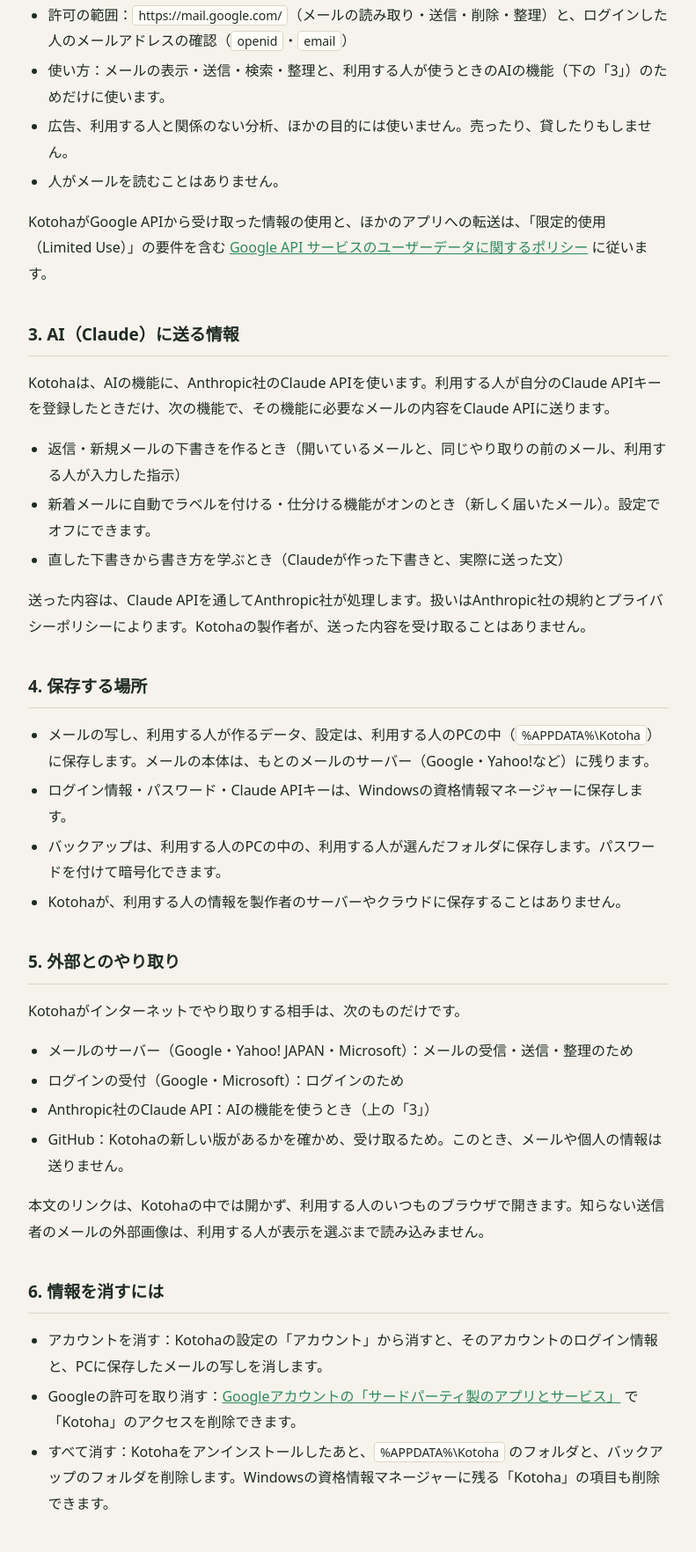
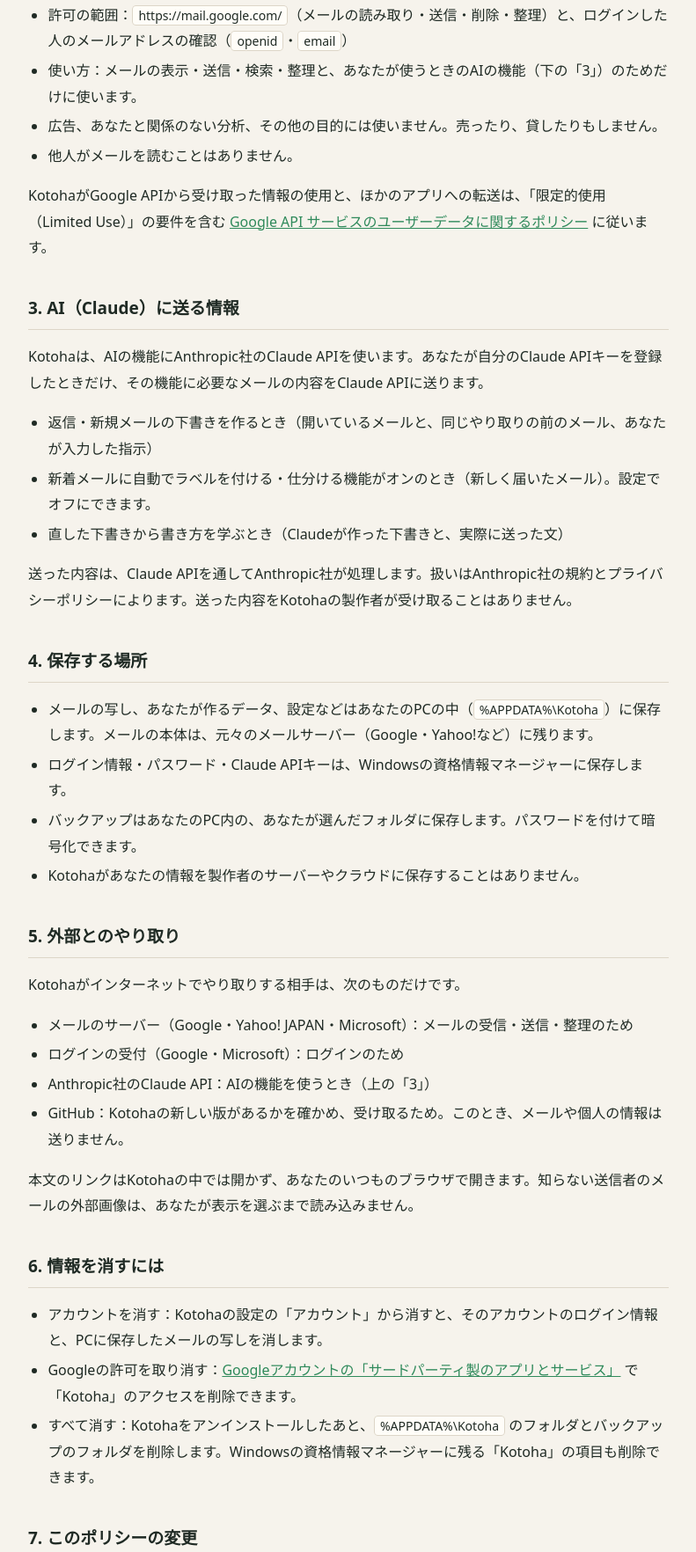
Before and after one commit to AKITO1014/kotoha-releases, a plain HTML site: page privacy.html in a window 1280 px wide. Shown: the part 1036-2800 px from the top of the page at 88% size, without its empty margins (244-1035 px from the left). Drawn offline with Linux system fonts and the light colour scheme.

Commit message:
Add files via upload

```diff
--- a/privacy.html
+++ b/privacy.html
@@ -34,9 +34,9 @@ footer{margin-top:48px;color:var(--mu);font-size:14px}
 <h1>プライバシーポリシー</h1>
 <p class="date">2026年11月23日 制定</p>
 
-<p>このページは、Windows用のメールアプリ「Kotoha（言の葉）」（以下「Kotoha」）が、利用する人のメールや情報をどのように扱うかを説明するものです。</p>
+<p>このページはWindows用のメールアプリ「Kotoha（言の葉）」（以下「Kotoha」）が、あなたのメールや情報をどのように扱うかを説明するものです。</p>
 
-<div class="note">Kotohaは、利用する人のPCの中だけで動くアプリです。Kotohaの製作者は、メールや個人の情報を集めるサーバーを用意していません。製作者が利用する人のメールや情報を受け取ることはありません。</div>
+<div class="note">Kotohaは、あなたのPCの中だけで動くアプリです。Kotohaの製作者は、メールや個人の情報を集めるサーバーを用意していません。製作者があなたのメールや情報を受け取ることはありません。</div>
 
 <h2>1. Kotohaが扱う情報</h2>
 <div class="wrap">
@@ -46,7 +46,7 @@ footer{margin-top:48px;color:var(--mu);font-size:14px}
 <tr><td>メールアカウントのアドレス</td><td>どのアカウントのメールかを見分け、送信者として表示するため</td></tr>
 <tr><td>ログイン情報（Google・Microsoftから受け取る鍵、Yahoo! JAPAN IDのパスワード）</td><td>メールのサーバーにつなぐため</td></tr>
 <tr><td>Claude APIキー</td><td>AIの機能を使うため</td></tr>
-<tr><td>利用する人が作るデータ（アドレス帳・署名・定型文・ラベル・振り分け・学習したルール・設定）</td><td>Kotohaの機能を使うため</td></tr>
+<tr><td>あなたが作るデータ（アドレス帳・署名・定型文・ラベル・振り分け・学習したルール・設定）</td><td>Kotohaの機能を使うため</td></tr>
 </table>
 </div>
 
@@ -54,27 +54,27 @@ footer{margin-top:48px;color:var(--mu);font-size:14px}
 <p>Gmailを使うとき、KotohaはGoogleの許可（OAuth）を受けて、次の範囲でメールにアクセスします。</p>
 <ul>
 <li>許可の範囲：<code>https://mail.google.com/</code>（メールの読み取り・送信・削除・整理）と、ログインした人のメールアドレスの確認（<code>openid</code>・<code>email</code>）</li>
-<li>使い方：メールの表示・送信・検索・整理と、利用する人が使うときのAIの機能（下の「3」）のためだけに使います。</li>
-<li>広告、利用する人と関係のない分析、ほかの目的には使いません。売ったり、貸したりもしません。</li>
-<li>人がメールを読むことはありません。</li>
+<li>使い方：メールの表示・送信・検索・整理と、あなたが使うときのAIの機能（下の「3」）のためだけに使います。</li>
+<li>広告、あなたと関係のない分析、その他の目的には使いません。売ったり、貸したりもしません。</li>
+<li>他人がメールを読むことはありません。</li>
 </ul>
 <p>KotohaがGoogle APIから受け取った情報の使用と、ほかのアプリへの転送は、「限定的使用（Limited Use）」の要件を含む <a href="https://developers.google.com/terms/api-services-user-data-policy">Google API サービスのユーザーデータに関するポリシー</a> に従います。</p>
 
 <h2>3. AI（Claude）に送る情報</h2>
-<p>Kotohaは、AIの機能に、Anthropic社のClaude APIを使います。利用する人が自分のClaude APIキーを登録したときだけ、次の機能で、その機能に必要なメールの内容をClaude APIに送ります。</p>
+<p>Kotohaは、AIの機能にAnthropic社のClaude APIを使います。あなたが自分のClaude APIキーを登録したときだけ、その機能に必要なメールの内容をClaude APIに送ります。</p>
 <ul>
-<li>返信・新規メールの下書きを作るとき（開いているメールと、同じやり取りの前のメール、利用する人が入力した指示）</li>
+<li>返信・新規メールの下書きを作るとき（開いているメールと、同じやり取りの前のメール、あなたが入力した指示）</li>
 <li>新着メールに自動でラベルを付ける・仕分ける機能がオンのとき（新しく届いたメール）。設定でオフにできます。</li>
 <li>直した下書きから書き方を学ぶとき（Claudeが作った下書きと、実際に送った文）</li>
 </ul>
-<p>送った内容は、Claude APIを通してAnthropic社が処理します。扱いはAnthropic社の規約とプライバシーポリシーによります。Kotohaの製作者が、送った内容を受け取ることはありません。</p>
+<p>送った内容は、Claude APIを通してAnthropic社が処理します。扱いはAnthropic社の規約とプライバシーポリシーによります。送った内容をKotohaの製作者が受け取ることはありません。</p>
 
 <h2>4. 保存する場所</h2>
 <ul>
-<li>メールの写し、利用する人が作るデータ、設定は、利用する人のPCの中（<code>%APPDATA%\Kotoha</code>）に保存します。メールの本体は、もとのメールのサーバー（Google・Yahoo!など）に残ります。</li>
+<li>メールの写し、あなたが作るデータ、設定などはあなたのPCの中（<code>%APPDATA%\Kotoha</code>）に保存します。メールの本体は、元々のメールサーバー（Google・Yahoo!など）に残ります。</li>
 <li>ログイン情報・パスワード・Claude APIキーは、Windowsの資格情報マネージャーに保存します。</li>
-<li>バックアップは、利用する人のPCの中の、利用する人が選んだフォルダに保存します。パスワードを付けて暗号化できます。</li>
-<li>Kotohaが、利用する人の情報を製作者のサーバーやクラウドに保存することはありません。</li>
+<li>バックアップはあなたのPC内の、あなたが選んだフォルダに保存します。パスワードを付けて暗号化できます。</li>
+<li>Kotohaがあなたの情報を製作者のサーバーやクラウドに保存することはありません。</li>
 </ul>
 
 <h2>5. 外部とのやり取り</h2>
@@ -85,20 +85,20 @@ footer{margin-top:48px;color:var(--mu);font-size:14px}
 <li>Anthropic社のClaude API：AIの機能を使うとき（上の「3」）</li>
 <li>GitHub：Kotohaの新しい版があるかを確かめ、受け取るため。このとき、メールや個人の情報は送りません。</li>
 </ul>
-<p>本文のリンクは、Kotohaの中では開かず、利用する人のいつものブラウザで開きます。知らない送信者のメールの外部画像は、利用する人が表示を選ぶまで読み込みません。</p>
+<p>本文のリンクはKotohaの中では開かず、あなたのいつものブラウザで開きます。知らない送信者のメールの外部画像は、あなたが表示を選ぶまで読み込みません。</p>
 
 <h2 id="delete">6. 情報を消すには</h2>
 <ul>
 <li>アカウントを消す：Kotohaの設定の「アカウント」から消すと、そのアカウントのログイン情報と、PCに保存したメールの写しを消します。</li>
 <li>Googleの許可を取り消す：<a href="https://myaccount.google.com/permissions">Googleアカウントの「サードパーティ製のアプリとサービス」</a> で「Kotoha」のアクセスを削除できます。</li>
-<li>すべて消す：Kotohaをアンインストールしたあと、<code>%APPDATA%\Kotoha</code> のフォルダと、バックアップのフォルダを削除します。Windowsの資格情報マネージャーに残る「Kotoha」の項目も削除できます。</li>
+<li>すべて消す：Kotohaをアンインストールしたあと、<code>%APPDATA%\Kotoha</code> のフォルダとバックアップのフォルダを削除します。Windowsの資格情報マネージャーに残る「Kotoha」の項目も削除できます。</li>
 </ul>
 
 <h2>7. このポリシーの変更</h2>
 <p>このポリシーを変えるときは、このページで知らせます。</p>
 
 <h2>8. お問い合わせ</h2>
-<p>Kotohaは、製作者が知人に向けて配っているアプリです。お問い合わせは、Kotohaを紹介した製作者に直接ご連絡ください。</p>
+<p>Kotohaは、製作者が個人に向けて配っているアプリです。お問い合わせは製作者に直接ご連絡ください。</p>
 
 <footer><p><a href="./">Kotohaのトップへ</a></p></footer>
 </main>
```
Also changed, not shown: index.html (+2 -2 lines).
